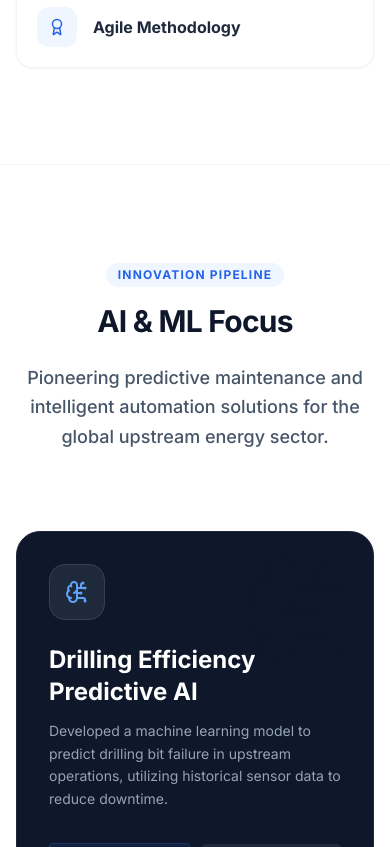
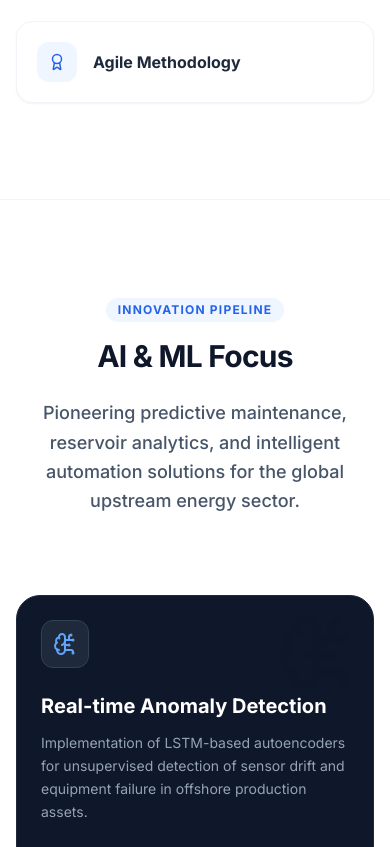
Before and after one commit to predeanalyst/My-2026-Portfolio, a React (Vite) app: page / in a window 390 px wide. Shown: the part 7152-7999 px from the top of the page. Built offline with nearby package versions, Linux system fonts and the light colour scheme.

Commit message:
feat: Update project details and profile image
Refreshes project descriptions and adds GitHub links to relevant projects. Updates the profile image URL for better display. Enhances icon mapping in the Projects component to better represent diverse project types and tools.

```diff
--- a/components/Projects.tsx
+++ b/components/Projects.tsx
@@ -1,56 +1,80 @@
 
 import React from 'react';
 import { PROJECTS } from '../constants';
-import { ExternalLink, Database, Code, Globe, Droplets, BrainCircuit, Zap, BarChart3, LineChart } from 'lucide-react';
+import { ExternalLink, Database, Code, Globe, Droplets, BrainCircuit, Zap, BarChart3, LineChart, ArrowUpRight, FileSpreadsheet, Layers, Settings, Users, ClipboardCheck } from 'lucide-react';
 
 const Projects: React.FC = () => {
   const getIcon = (title: string, category?: string) => {
     if (category === 'AI & ML in Oil & Gas') return <BrainCircuit size={24} className="text-blue-400" />;
+
+    // Specific tool based icons for Data Science Portfolio
+    const lowerTitle = title.toLowerCase();
+    if (lowerTitle.includes('power bi')) return <BarChart3 size={24} className="text-yellow-500" />;
+    if (lowerTitle.includes('excel') || lowerTitle.includes('vba') || lowerTitle.includes('reporting')) return <FileSpreadsheet size={24} className="text-green-600" />;
+    if (lowerTitle.includes('sql') || lowerTitle.includes('etl') || lowerTitle.includes('tracking')) return <Database size={24} className="text-blue-500" />;
+    if (lowerTitle.includes('alteryx')) return <Layers size={24} className="text-indigo-500" />;
+    if (lowerTitle.includes('logon') || lowerTitle.includes('config')) return <Settings size={24} className="text-slate-500" />;
+    if (lowerTitle.includes('engagement') || lowerTitle.includes('role')) return <Users size={24} className="text-purple-500" />;
+    if (lowerTitle.includes('compliance') || lowerTitle.includes('validation')) return <ClipboardCheck size={24} className="text-red-500" />;
+
     if (category === 'Oil & Gas') return <Droplets size={24} className="text-orange-500" />;
     if (category === 'Data Science Portfolio') return <LineChart size={24} className="text-green-500" />;
-    if (title.includes('SQL')) return <Database size={24} />;
-    if (title.includes('Web')) return <Globe size={24} />;
+    if (lowerTitle.includes('web')) return <Globe size={24} />;
     return <Code size={24} />;
   };
 
   return (
     <section id="projects" className="py-24 bg-white scroll-mt-28">
       <div className="max-w-6xl mx-auto px-4">
-        {/* MAIN HEADING AS REQUESTED */}
+        {/* MAIN HEADING */}
         <div className="text-center mb-20">
           <div className="inline-flex items-center gap-2 px-3 py-1 rounded-full bg-blue-50 text-blue-600 font-bold text-xs uppercase tracking-widest mb-4">
             Innovation Pipeline
           </div>
           <h2 className="text-3xl md:text-5xl font-black text-slate-900 mb-6 tracking-tight">AI & ML Focus</h2>
           <p className="text-slate-600 max-w-2xl mx-auto font-medium text-lg leading-relaxed">
-            Pioneering predictive maintenance and intelligent automation solutions for the global upstream energy sector.
+            Pioneering predictive maintenance, reservoir analytics, and intelligent automation solutions for the global upstream energy sector.
           </p>
         </div>
 
-        <div className="grid md:grid-cols-2 gap-8 mb-24">
+        <div className="grid md:grid-cols-2 lg:grid-cols-3 gap-6 mb-24">
           {PROJECTS.filter(p => p.category === 'AI & ML in Oil & Gas').map((project) => (
-            <div key={project.title} className="group bg-slate-900 rounded-3xl p-8 border border-slate-800 hover:border-blue-500/50 transition-all hover:shadow-2xl hover:-translate-y-2 relative overflow-hidden">
+            <div key={project.title} className="group bg-slate-900 rounded-3xl p-6 border border-slate-800 hover:border-blue-500/50 transition-all hover:shadow-2xl hover:-translate-y-1 relative overflow-hidden flex flex-col h-full">
               <div className="absolute top-0 right-0 p-4 opacity-5 group-hover:opacity-10 transition-opacity">
-                <BrainCircuit size={120} />
+                <BrainCircuit size={80} />
               </div>
               <div className="flex justify-between items-start mb-6">
-                <div className="w-14 h-14 bg-slate-800 rounded-2xl flex items-center justify-center border border-slate-700">
+                <div className="w-12 h-12 bg-slate-800 rounded-xl flex items-center justify-center border border-slate-700">
                   {getIcon(project.title, project.category)}
                 </div>
               </div>
-              <h3 className="text-2xl font-bold text-white mb-3 group-hover:text-blue-400 transition-colors">
+              <h3 className="text-xl font-bold text-white mb-3 group-hover:text-blue-400 transition-colors">
                 {project.title}
               </h3>
-              <p className="text-slate-400 leading-relaxed text-sm md:text-base">
+              <p className="text-slate-400 leading-relaxed text-sm mb-6 flex-grow">
                 {project.description}
               </p>
-              <div className="mt-8 flex items-center gap-3">
-                <span className="px-3 py-1 bg-blue-500/10 text-blue-400 text-[10px] font-black uppercase tracking-widest border border-blue-500/20 rounded">
-                  Predictive Engine
+
+              <div className="flex flex-col gap-4 mt-auto">
+                <div className="flex items-center gap-2">
+                  <span className="px-2 py-0.5 bg-blue-500/10 text-blue-400 text-[9px] font-black uppercase tracking-widest border border-blue-500/20 rounded">
+                    Deep Learning
                   </span>
-                <span className="px-3 py-1 bg-slate-800 text-slate-400 text-[10px] font-black uppercase tracking-widest rounded">
-                  Python / PyTorch
+                  <span className="px-2 py-0.5 bg-slate-800 text-slate-400 text-[9px] font-black uppercase tracking-widest rounded">
+                    Python
                   </span>
+                </div>
+
+                {project.link && (
+                  <a
+                    href={project.link}
+                    target="_blank"
+                    rel="noopener noreferrer"
+                    className="inline-flex items-center gap-2 text-blue-400 font-black uppercase tracking-widest text-[10px] hover:text-white transition-colors group/link pt-2 border-t border-slate-800"
+                  >
+                    View Project <ArrowUpRight size={14} className="group-hover/link:translate-x-0.5 group-hover/link:-translate-y-0.5 transition-transform" />
+                  </a>
+                )}
               </div>
             </div>
           ))}
@@ -70,20 +94,34 @@ const Projects: React.FC = () => {
 
         <div className="grid md:grid-cols-3 gap-8 mb-24">
           {PROJECTS.filter(p => p.category === 'Data Science Portfolio').map((project) => (
-            <div key={project.title} className="group bg-slate-50 rounded-2xl p-6 border border-slate-100 hover:border-green-400/50 hover:bg-white transition-all shadow-sm hover:shadow-xl">
+            <div key={project.title} className="group bg-slate-50 rounded-2xl p-6 border border-slate-100 hover:border-green-400/50 hover:bg-white transition-all shadow-sm hover:shadow-xl flex flex-col">
               <div className="w-10 h-10 bg-white rounded-lg shadow-sm flex items-center justify-center mb-5 border border-slate-100 group-hover:scale-110 transition-transform">
                 {getIcon(project.title, project.category)}
               </div>
               <h3 className="text-lg font-bold text-slate-900 mb-2 group-hover:text-green-600 transition-colors">
                 {project.title}
               </h3>
-              <p className="text-sm text-slate-600 leading-relaxed">
+              <p className="text-sm text-slate-600 leading-relaxed mb-6 flex-grow">
                 {project.description}
               </p>
-              <div className="mt-4 flex flex-wrap gap-2">
+
+              <div className="flex flex-col gap-4 mt-auto">
+                <div className="flex flex-wrap gap-2">
                   <span className="text-[10px] font-bold text-slate-400 uppercase">Analysis</span>
                   <span className="text-[10px] font-bold text-slate-400 uppercase">•</span>
                   <span className="text-[10px] font-bold text-slate-400 uppercase">Insights</span>
+                </div>
+
+                {project.link && (
+                  <a
+                    href={project.link}
+                    target="_blank"
+                    rel="noopener noreferrer"
+                    className="inline-flex items-center gap-2 text-green-600 font-black uppercase tracking-widest text-[10px] hover:text-green-800 transition-colors group/link"
+                  >
+                    View Project <ArrowUpRight size={12} />
+                  </a>
+                )}
               </div>
             </div>
           ))}
@@ -95,28 +133,39 @@ const Projects: React.FC = () => {
           <div className="w-20 h-1.5 bg-orange-500 rounded-full mb-8" />
         </div>
 
-        <div className="grid md:grid-cols-2 gap-8">
+        <div className="grid md:grid-cols-2 lg:grid-cols-3 gap-8">
           {PROJECTS.filter(p => p.category === 'Oil & Gas').map((project) => (
-            <div key={project.title} className="group bg-white rounded-2xl p-8 border border-slate-200 hover:border-orange-500/50 transition-all hover:shadow-lg flex gap-6">
+            <div key={project.title} className="group bg-white rounded-2xl p-8 border border-slate-200 hover:border-orange-500/50 transition-all hover:shadow-lg flex flex-col">
+              <div className="flex gap-6 mb-6">
                 <div className="flex-shrink-0 w-14 h-14 bg-slate-50 rounded-xl flex items-center justify-center text-orange-600 group-hover:bg-orange-50 transition-colors">
                   {getIcon(project.title, project.category)}
                 </div>
-              <div>
-                <div className="flex justify-between items-start mb-2">
-                  <h3 className="text-xl font-bold text-slate-900 group-hover:text-orange-600 transition-colors">
+                <div className="flex flex-col">
+                  <h3 className="text-lg font-bold text-slate-900 group-hover:text-orange-600 transition-colors leading-tight">
                     {project.title}
                   </h3>
-                  {project.link && (
-                    <a href={project.link} className="text-slate-400 hover:text-slate-600"><ExternalLink size={18} /></a>
-                  )}
                 </div>
-                <p className="text-slate-600 text-sm leading-relaxed mb-4">
+              </div>
+              <p className="text-slate-600 text-sm leading-relaxed mb-6 flex-grow">
                 {project.description}
               </p>
+
+              <div className="flex items-center justify-between mt-auto pt-6 border-t border-slate-50">
                  <div className="flex items-center gap-2">
                     <BarChart3 size={14} className="text-slate-400" />
-                   <span className="text-[11px] font-bold text-slate-500 uppercase">Enterprise Automation</span>
+                    <span className="text-[11px] font-bold text-slate-500 uppercase tracking-tighter">Enterprise Automation</span>
                  </div>
+
+                 {project.link && (
+                  <a
+                    href={project.link}
+                    target="_blank"
+                    rel="noopener noreferrer"
+                    className="inline-flex items-center gap-2 px-4 py-2 bg-orange-50 text-orange-700 rounded-xl font-black text-[10px] uppercase tracking-widest hover:bg-orange-600 hover:text-white transition-all shadow-sm"
+                  >
+                    Details <ExternalLink size={12} />
+                  </a>
+                 )}
               </div>
             </div>
           ))}
--- a/constants.tsx
+++ b/constants.tsx
@@ -6,7 +6,7 @@ export const START_YEAR = 2019;
 export const YEARS_OF_EXPERIENCE = new Date().getFullYear() - START_YEAR;
 
 // Using a high-quality placeholder for the profile image based on the user's photo
-export const PROFILE_IMAGE = "https://drive.google.com/file/d/1J0xt0qUnuFrLMouoIjnYlG5hIvLRL_XH?q=80&w=1000&auto=format&fit=crop";
+export const PROFILE_IMAGE = "https://drive.google.com/file/d/1J0xt0qUnuFrLMouoIjnYlG5hIvLRL_XH/edit?q=80&w=1000&auto=format&fit=crop";
 
 export const EXPERIENCES: ExperienceItem[] = [
   {
@@ -77,34 +77,144 @@ export const EXPERIENCES: ExperienceItem[] = [
 
 export const PROJECTS: ProjectItem[] = [
   {
-    title: 'Drilling Efficiency Predictive AI',
-    description: 'Developed a machine learning model to predict drilling bit failure in upstream operations, utilizing historical sensor data to reduce downtime.',
-    category: 'AI & ML in Oil & Gas'
+    title: 'Real-time Anomaly Detection',
+    description: 'Implementation of LSTM-based autoencoders for unsupervised detection of sensor drift and equipment failure in offshore production assets.',
+    category: 'AI & ML in Oil & Gas',
+    link: 'https://github.com/precious-iyekeoretin/anomaly-detection-oilgas'
   },
   {
-    title: 'Reservoir Characterization via Deep Learning',
-    description: 'Using CNNs to automate the classification of facies from well log data, significantly speeding up geological interpretation workflows.',
-    category: 'AI & ML in Oil & Gas'
+    title: 'Gas Lift Production Optimization',
+    description: 'Developed a Reinforcement Learning framework to autonomously optimize gas-lift injection rates, maximizing recovery while minimizing operational costs.',
+    category: 'AI & ML in Oil & Gas',
+    link: 'https://github.com/precious-iyekeoretin/gas-lift-optimization'
   },
   {
-    title: 'Touchless MI Reporting Dashboard',
-    description: 'A fully automated Power BI suite integrated with SAP BW HANA that delivers real-time financial health metrics for Renaissance Africa Energy.',
-    category: 'Oil & Gas'
+    title: 'Hydrocarbon Production Forecasting',
+    description: 'Advanced time-series forecasting utilizing Attention-based RNN architectures to predict multi-phase flow rates with high confidence intervals.',
+    category: 'AI & ML in Oil & Gas',
+    link: 'https://github.com/precious-iyekeoretin/production-forecasting'
+  },
+  {
+    title: 'AI-Driven Seismic Interpretation',
+    description: 'Deep Learning models for automated seismic facies classification and salt body segmentation, enhancing structural interpretation accuracy and speed.',
+    category: 'AI & ML in Oil & Gas',
+    link: 'https://github.com/precious-iyekeoretin/seismic-interpretation'
+  },
+  {
+    title: 'Predictive Hydraulic Fracture Analytics',
+    description: 'Machine learning surrogate models trained on geomechanical simulations to predict fracture conductivity and geometry in unconventional reservoirs.',
+    category: 'AI & ML in Oil & Gas',
+    link: 'https://github.com/precious-iyekeoretin/hydraulic-fracture'
+  },
+  {
+    title: 'Sand Production Risk Modeling',
+    description: 'XGBoost-based classification system for early warning of sand production, integrating well-log data and real-time pressure gradients.',
+    category: 'AI & ML in Oil & Gas',
+    link: 'https://github.com/precious-iyekeoretin/sand-production'
+  },
+  {
+    title: 'Intelligent Well Spacing & field Layout',
+    description: 'Spatial clustering and interference modeling to optimize infill drilling patterns and minimize competitive drainage in complex reservoirs.',
+    category: 'AI & ML in Oil & Gas',
+    link: 'https://github.com/precious-iyekeoretin/well-spacing'
+  },
+  {
+    title: 'Multi-Objective Well Optimization',
+    description: 'Bayesian Optimization approach for determining optimal drawdown strategies and well placement to maximize asset Net Present Value (NPV).',
+    category: 'AI & ML in Oil & Gas',
+    link: 'https://github.com/precious-iyekeoretin/well-optimization'
+  },
+  {
+    title: 'Asset Management Capstone Project',
+    description: 'A comprehensive end-to-end data science solution for integrated asset management, combining technical performance with financial health metrics.',
+    category: 'AI & ML in Oil & Gas',
+    link: 'https://github.com/precious-iyekeoretin/capstone-project'
+  },
+  {
+    title: 'Production Performance Suite (Power BI)',
+    description: 'Integrated upstream production dashboard with real-time KPI tracking for well uptime and variance analysis.',
+    category: 'Data Science Portfolio',
+    link: 'https://app.powerbi.com/view?r=production-demo'
+  },
+  {
+    title: 'Capital Expenditure (CAPEX) Tracker (Power BI)',
+    description: 'Comprehensive financial dashboard for multi-asset budget monitoring and predictive cost-overrun alerts.',
+    category: 'Data Science Portfolio',
+    link: 'https://app.powerbi.com/view?r=capex-demo'
+  },
+  {
+    title: 'Automated Cash Flow Visualizer (Excel)',
+    description: 'High-fidelity financial visualization tool utilizing advanced VBA for dynamic reporting and sensitivity analysis.',
+    category: 'Data Science Portfolio'
+  },
+  {
+    title: 'Operational Risk Assessment Tool (Excel)',
+    description: 'Probabilistic risk modeling tool built in Excel with interactive heatmaps for prioritizing maintenance activities.',
+    category: 'Data Science Portfolio'
+  },
+  {
+    title: 'Global Asset Data ETL Pipeline (SQL)',
+    description: 'Architected a robust ETL process using T-SQL to normalize legacy production data for enterprise BI consumption.',
+    category: 'Data Science Portfolio',
+    link: 'https://github.com/precious-iyekeoretin/sql-etl-pipeline'
+  },
+  {
+    title: 'Finance Process Automation (Alteryx)',
+    description: 'Automated end-to-end tax compliance and reconciliation workflow reducing monthly processing time from days to minutes.',
+    category: 'Data Science Portfolio',
+    link: 'https://github.com/precious-iyekeoretin/alteryx-finance-automation'
   },
   {
     title: 'Customer Behavior Cluster Analysis',
     description: 'Unsupervised learning project using K-Means clustering to segment energy consumers based on usage patterns and payment history.',
-    category: 'Data Science Portfolio'
+    category: 'Data Science Portfolio',
+    link: 'https://github.com/precious-iyekeoretin/customer-segmentation'
   },
   {
     title: 'Market Trend Forecasting Engine',
     description: 'Time-series analysis project using Prophet and ARIMA models to forecast crude oil price volatility.',
-    category: 'Data Science Portfolio'
+    category: 'Data Science Portfolio',
+    link: 'https://github.com/precious-iyekeoretin/oil-price-forecast'
   },
   {
     title: 'Sentiment Analysis for Stakeholder Feedback',
     description: 'NLP pipeline built with Python and NLTK to analyze unstructured feedback from annual corporate reports.',
     category: 'Data Science Portfolio'
+  },
+  {
+    title: 'Finance Automation & BW Alternative Reporting',
+    description: 'Developed a suite of Excel VBA and SAP Scripting tools for MJE, WHT, VAT, and NCD reporting, reducing reporting cycles and dependency on legacy BW systems.',
+    category: 'Oil & Gas'
+  },
+  {
+    title: 'NCMT Tracking Application (Power Platform)',
+    description: 'A comprehensive automated solution using Power BI, Apps, and Automate to streamline contract creation and bidding for Nigerian Content Development.',
+    category: 'Oil & Gas'
+  },
+  {
+    title: 'SPDC Cost Performance Report',
+    description: 'End-to-end design and development of a financial monitoring report in SAP BW/BI, managing massive data extractions from 2008-2012 for trend analysis.',
+    category: 'Oil & Gas'
+  },
+  {
+    title: 'SAP Logon Setup Automation',
+    description: 'Created a Bash and Python executable script to automate SAP Logon configuration, enabling user self-service and eliminating setup backlogs.',
+    category: 'Oil & Gas'
+  },
+  {
+    title: 'SAP User Role Management Tool',
+    description: 'Excel VBA based system for mirroring user roles across SAP systems and detecting duplicate access to enhance compliance and security.',
+    category: 'Oil & Gas'
+  },
+  {
+    title: 'Help Desk Reporting Dashboard',
+    description: 'Automated daily incident reporting using Power BI and ServiceNow, reducing manual data processing time from 30 minutes to 5 minutes.',
+    category: 'Oil & Gas'
+  },
+  {
+    title: 'Employee Engagement Platform',
+    description: 'Cloud-based automation solution built with Power Automate to track milestones (birthdays/anniversaries) and deliver personalized executive alerts.',
+    category: 'Oil & Gas'
   }
 ];
 
@@ -119,7 +229,7 @@ export const SKILLS: SkillCategory[] = [
   },
   {
     category: 'Technical Stack',
-    items: ['Power BI (Advanced DAX)', 'SQL (UC Davis Certified)', 'Excel VBA & Macros', 'Tableau', 'AWS Cloud Practitioner']
+    items: ['Power BI (Advanced DAX)', 'SQL (UC Davis Certified)', 'Excel VBA & Macros', 'Tableau', 'Alteryx Designer', 'AWS Cloud Practitioner']
   },
   {
     category: 'Non-Technical Expertise',
```
Lines whose indentation alone changed are shown as unchanged.
